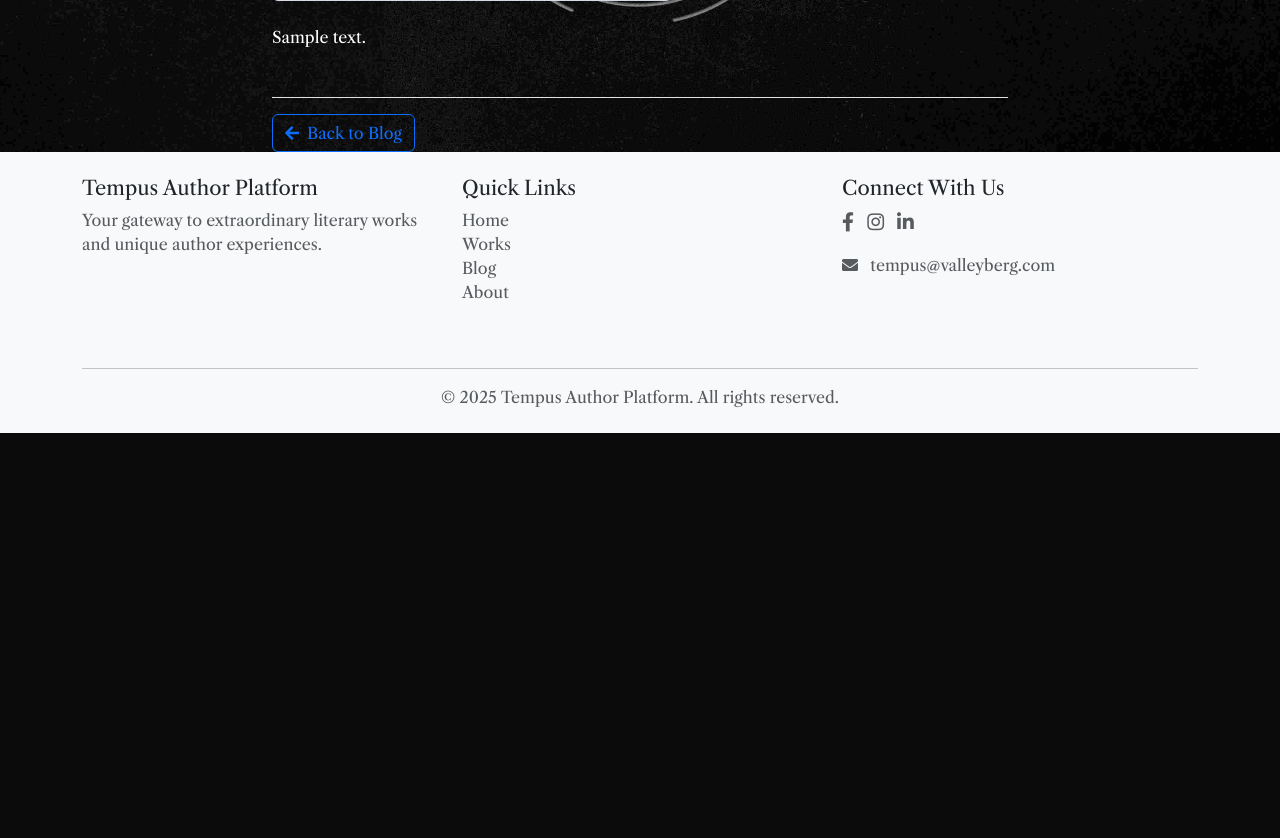
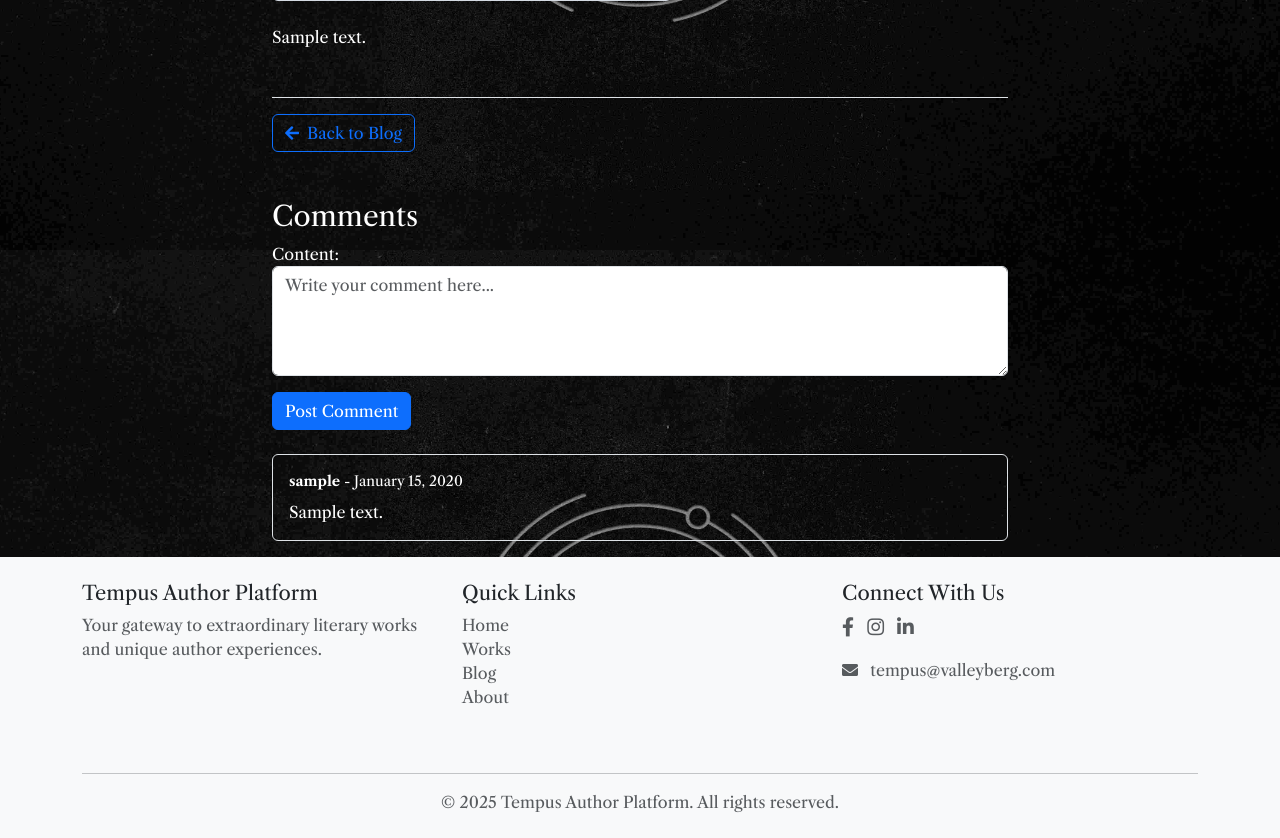
Before and after one commit to cptvalleyberg84/tempus-author-platform, a Django app: a page that uses blog/templates/blog/post_detail.html in a window 1280 px wide. Shown: the part 550-1388 px from the top of the page. Before the commit the page ends 983 px from the top, so only its background shows below. Run offline with Django 5.2, Linux system fonts and the light colour scheme; a user stored in the database is signed in; tables that the repository leaves empty hold one stand-in row (values such as "Sample post"); grey boxes marked "Sample" are stand-in pictures; parts of the project's set-up code (start-up, migrations or seed data) failed here and were passed over; some libraries are stand-ins or nearby versions.

Commit message:
Add comment to post detail template

```diff
--- /dev/null
+++ b/blog/forms.py
@@ -0,0 +1,15 @@
+from django import forms
+from .models import Comment
+
+
+class CommentForm(forms.ModelForm):
+    class Meta:
+        model = Comment
+        fields = ('content',)
+        widgets = {
+            'content': forms.Textarea(attrs={
+                'class': 'form-control',
+                'rows': 4,
+                'placeholder': 'Write your comment here...'
+            })
+        }
--- a/blog/models.py
+++ b/blog/models.py
@@ -85,7 +85,7 @@ class Comment(models.Model):
     updated_at = models.DateTimeField(auto_now=True)
     active = models.BooleanField(
         default=True,
-        help_text="0: Hidden, 1: Visible"
+        help_text="Uncheck to hide the comment"
     )
 
     class Meta:
--- a/blog/templates/blog/post_detail.html
+++ b/blog/templates/blog/post_detail.html
@@ -36,6 +36,42 @@
                     <i class="fas fa-arrow-left me-2"></i>Back to Blog
                 </a>
             </div>
+
+            <!-- Comments Section -->
+            <div class="comments-section mt-5">
+                <h3>Comments</h3>
+
+                {% if user.is_authenticated %}
+                    <div class="comment-form mb-4">
+                        <form method="post">
+                            {% csrf_token %}
+                            {{ comment_form.as_p }}
+                            <button type="submit" class="btn btn-primary">Post Comment</button>
+                        </form>
+                    </div>
+                {% else %}
+                    <div class="alert alert-info">
+                        Please <a href="{% url 'login' %}">login</a> to leave a comment.
+                    </div>
+                {% endif %}
+
+                <!-- Display Comments -->
+                {% if comments %}
+                    {% for comment in comments %}
+                        <div class="comment mb-3 p-3 border rounded">
+                            <div class="comment-meta small">
+                                <strong>{{ comment.author }}</strong> -
+                                {{ comment.created_on|date:"F j, Y" }}
+                            </div>
+                            <div class="comment-content mt-2">
+                                {{ comment.content }}
+                            </div>
+                        </div>
+                    {% endfor %}
+                {% else %}
+                    <p>No comments yet. Be the first to comment!</p>
+                {% endif %}
+            </div>
         </div>
     </div>
 </article>
--- a/blog/views.py
+++ b/blog/views.py
@@ -1,5 +1,8 @@
 from django.views.generic import ListView, DetailView
 from .models import Post
+from django.shortcuts import redirect
+from django.contrib import messages
+from .forms import CommentForm
 
 
 class BlogListView(ListView):
@@ -29,5 +32,26 @@ class PostDetailView(DetailView):
 
     def get_context_data(self, **kwargs):
         context = super().get_context_data(**kwargs)
-        context['title'] = self.object.post_title
+        context['comments'] = self.object.comments.filter(active=True)
+        if self.request.user.is_authenticated:
+            context['comment_form'] = CommentForm()
         return context
+
+    def post(self, request, *args, **kwargs):
+        self.object = self.get_object()
+        if not request.user.is_authenticated:
+            messages.error(request, 'Please log in to comment.')
+            return redirect('login')
+
+        form = CommentForm(request.POST)
+        if form.is_valid():
+            comment = form.save(commit=False)
+            comment.post = self.object
+            comment.author = request.user
+            comment.save()
+            messages.success(request, 'Your comment has been posted.')
+            return redirect('post_detail', slug=self.object.post_slug)
+
+        context = self.get_context_data(object=self.object)
+        context['comment_form'] = form
+        return self.render_to_response(context)
```
Also changed, not shown: blog/migrations/0002_comment.py (added).
